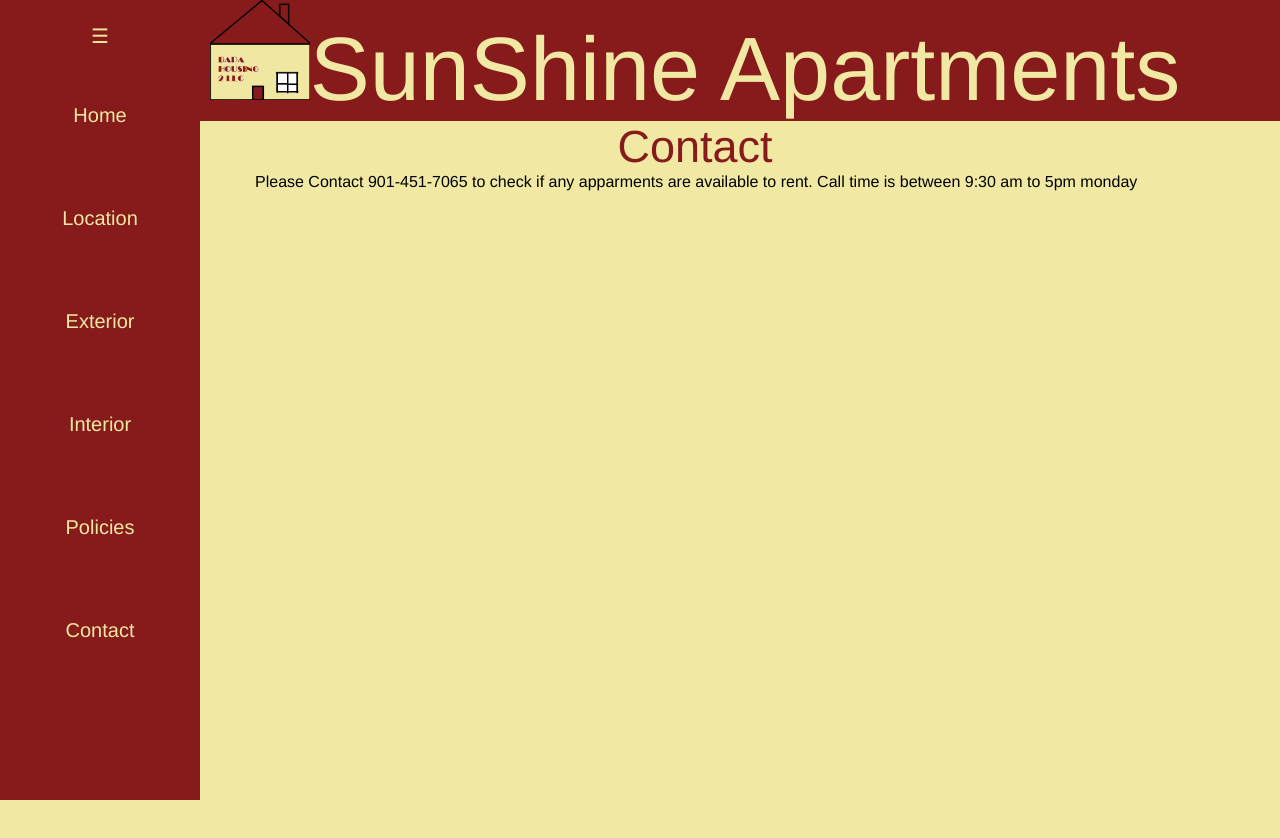
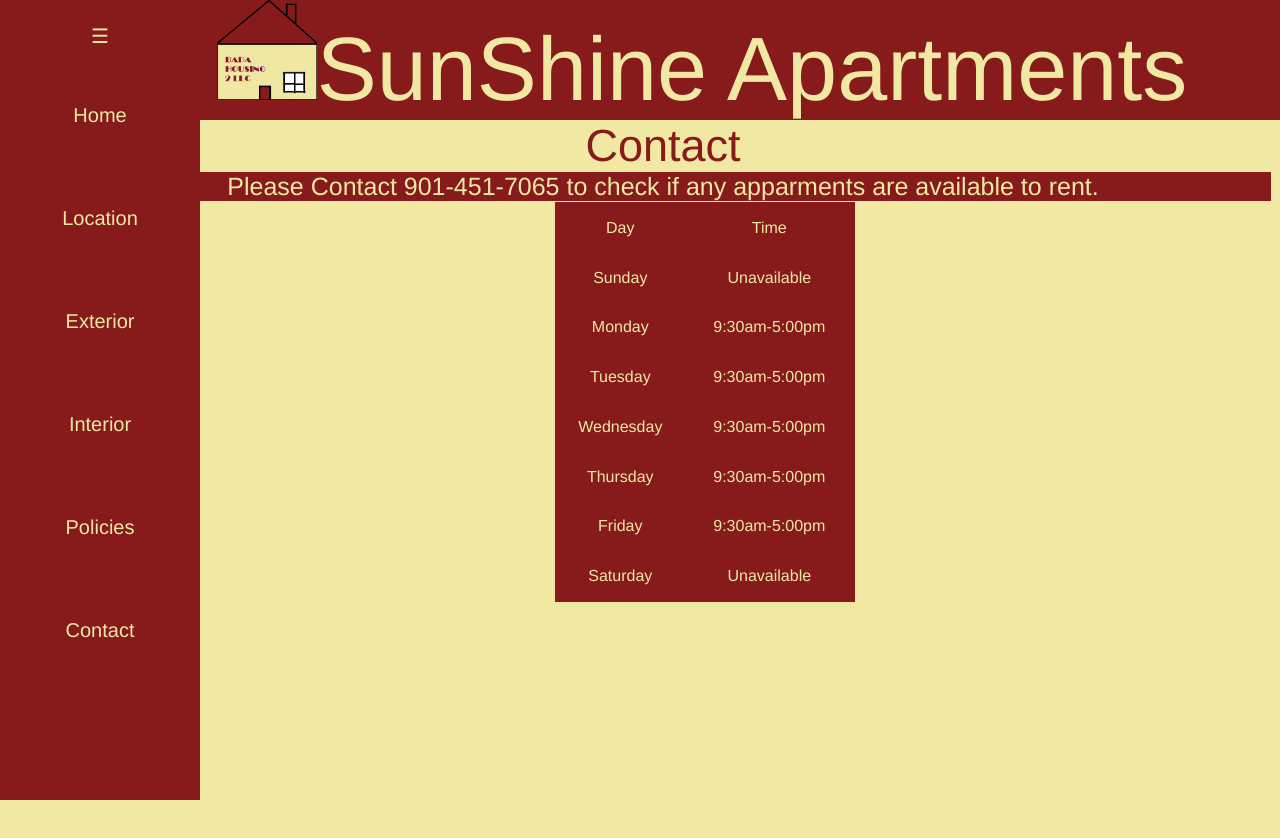
Before and after one commit to Nil797/New-Bapa-Housing, a plain HTML site: page Contact Us.html in a window 1280 px wide. Shown: the top 838 px of the page. Drawn offline with nearby package versions, Linux system fonts and the light colour scheme.

Commit message:
alot
huhuh

```diff
--- a/Contact Us.html
+++ b/Contact Us.html
@@ -23,11 +23,42 @@
     </ul>
   </nav>
   <section class="content">
-     Please Contact 901-451-7065 to check if any apparments are available to rent. Call time is between 9:30 am to 5pm monday
   </section>
 
-
-
-
+  <div class="contacttext">Please Contact 901-451-7065 to check if any apparments are available to rent.</div>
+  <table class="contacttable">
+    <tr>
+      <td>Day</td>
+      <td>Time</td>
+    </tr>
+    <tr>
+      <td>Sunday</td>
+      <td>Unavailable</td>
+    </tr>
+    <tr>
+      <td>Monday</td>
+      <td>9:30am-5:00pm</td>
+    </tr>
+    <tr>
+      <td>Tuesday</td>
+      <td>9:30am-5:00pm</td>
+    </tr>
+    <tr>
+      <td>Wednesday</td>
+      <td>9:30am-5:00pm</td>
+    </tr>
+    <tr>
+      <td>Thursday</td>
+      <td>9:30am-5:00pm</td>
+    </tr>
+    <tr>
+      <td>Friday</td>
+      <td>9:30am-5:00pm</td>
+    </tr>
+    <tr>
+      <td>Saturday</td>
+      <td>Unavailable</td>
+    </tr>
+  </table>
 </body>
 </html>
--- a/style.css
+++ b/style.css
@@ -11,7 +11,7 @@ section {
 .navbar {
 	background-color: #871b1b;
 	width: 200px;
-	position: absolute;
+	position: fixed;
 	left: 0;
 	top: 0;
 	height: 100%;
@@ -65,6 +65,8 @@ section {
 	font-size: 90px;
 	top: 0;
 	text-align: center;
+	width:1294px;
+	height: 120px;
 }
 
 .company-logo {
@@ -88,7 +90,7 @@ body {
 	width: 200px;
 	Height: 200px;
 	border-color: #871b1b;
-	text-align: left;
+	margin-left: 145px;
 }
 
 
@@ -100,23 +102,45 @@ body {
 	color: #f0e8a3;
 	position: absolute;
 	visibility: visible;
-	right: 155px;
+	right: 0px;
 	top: 174px;
 	font-size: 39px;
 	font: arial;
 	text-align: center;
 }
-footer{
+.contacttext{
 	background-color: #871b1b;
-	height: 70px;
-	top: 800px;
-
+	text-align: center;
+	font: arial;
+	font-size: 25px;
+	color: #f0e8a3;
 }
-
-
-
-
-
+.contacttable{
+	background-color: #871b1b;
+	color: #f0e8a3;
+	border-width: medium;
+	text-align: center;
+	height: 400px;
+	Width: 300px;
+	margin-left: 500px;
+	margin-top: 1px;
+}
+.exteriortext{
+	background-color: #871b1b;
+	color: #f0e8a3;
+	font:arial;
+	font-size: 40px;
+	margin-top: 300px;
+	text-align: center;
+}
+.exteriorpic1{
+	height:510px;
+	width: 650px;
+}
+.exteriorpic2{
+	height: 510px;
+	width: 650px;
+}
 
 
 html, body{ background-color:#f0e8a3; }
@@ -125,7 +149,7 @@ html, body{ background-color:#f0e8a3; }
 		background-image: url('../images/background.jpg');
 		background-repeat: no-repeat;
 		background-position: top center;
-		width: 100%;
+		width: 95%;
 		background-size: cover;
 		height: 100%;
 		min-height: 1000px;
```
Also changed, not shown: exterior.html (+2 -2 lines), index.html (+10 -11 lines), 1 other file.
